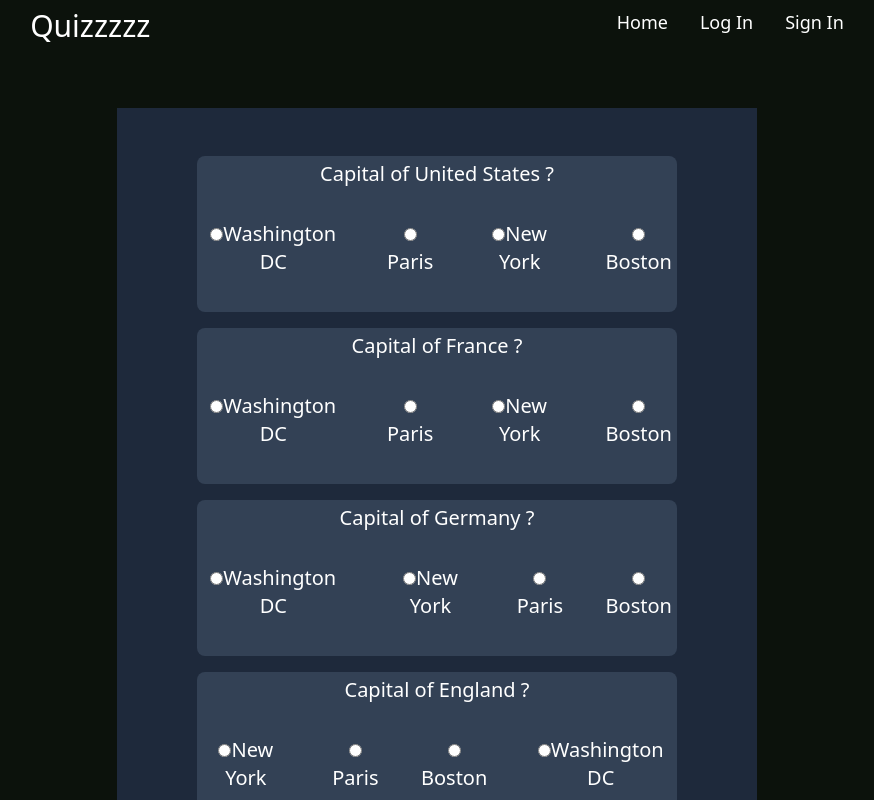
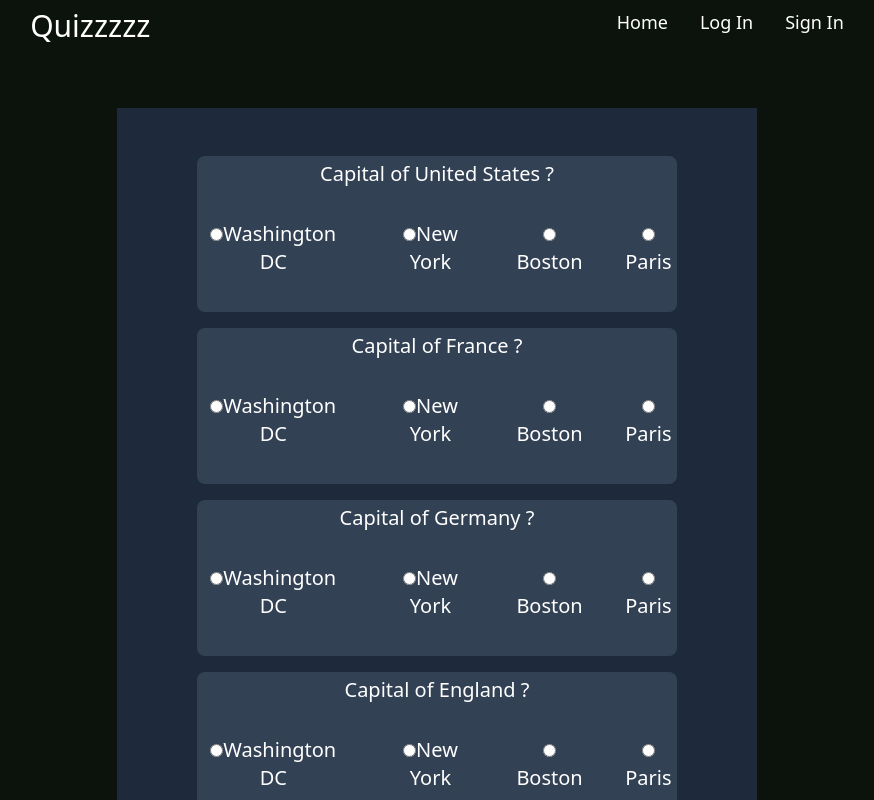
Before and after one commit to LucaLyon1/next-quizz, a Next.js app: page /quiz/trivia in a window 1280 px wide. Shown: the top 800 px of the page, without its empty margins (203-1077 px from the left). Built offline with nearby package versions, Linux system fonts and the light colour scheme.

Commit message:
Broke form into separate client component to use interactivity. Need to fix mapAnswersRandomly

```diff
--- a/app/quiz/trivia/page.tsx
+++ b/app/quiz/trivia/page.tsx
@@ -1,30 +1,32 @@
+import Quiz from "@/components/Quiz";
 import { question, quiz } from "@/types";
 
-const answers: Array<string> = ["Washington DC", "New York", "Boston", "Paris"]
+
+const propositions: Array<string> = ["Washington DC", "New York", "Boston", "Paris"]
 const questions: Array<question> = [
     {
         id: 1,
         title: "Capital of United States ?",
         answer: "Washington DC",
-        answers: answers,
+        answers: propositions,
     },
     {
         id: 2,
         title: "Capital of France ?",
         answer: "Paris",
-        answers: answers,
+        answers: propositions,
     },
     {
         id: 3,
         title: "Capital of Germany ?",
         answer: "Paris",
-        answers: answers,
+        answers: propositions,
     },
     {
         id: 4,
         title: "Capital of England ?",
         answer: "Paris",
-        answers: answers,
+        answers: propositions,
     }
 ]
 
@@ -34,38 +36,13 @@ const triviaQuiz: quiz = {
     title: "Trivia Quiz",
     slug: "trivia-quiz",
     questions: questions,
-    answers: answers,
-}
-
-// Shuffle answers using Fisher-Yates shuffle
-function mapAnswersRandomly(answers: Array<string>): Array<string> {
-    let shuffled: string[] = answers
-    for (let i = answers.length - 1; i > 0; i--) {
-        let j: number = Math.floor(Math.random() * (i + 1));
-        [shuffled[i], shuffled[j]] = [shuffled[j], shuffled[i]];
-    }
-    return shuffled
+    answers: [],
 }
 
 export default function Trivia() {
     return (
         <div className="bg-slate-800 w-1/2 m-auto min-h-1/2 my-16 py-8 text-center text-xl">
-            <form className="w-full">
-                {triviaQuiz.questions.map((q) => (
-                    <div key={q.id} className="bg-slate-700 py-1 my-4 w-3/4 m-auto rounded-lg">
-                        <h2>{q.title}</h2>
-                        <div className="flex flex-row gap-8 justify-center my-8">
-                            {mapAnswersRandomly(q.answers).map((a) => (
-                                <div>
-                                    <input type="radio" id={a} name={q.title} value={a} />
-                                    <label htmlFor={a}>{a}</label>
-                                </div>
-                            ))}
-                        </div>
-                    </div>
-                ))}
-                <input className="bg-green-600 px-4 py-2 rounded-lg hover:bg-green-700 cursor-pointer" type="submit" value="Submit" />
-            </form>
+            <Quiz quiz={triviaQuiz} />
         </div>
     )
 }
--- /dev/null
+++ b/components/Quiz.tsx
@@ -0,0 +1,33 @@
+'use client';
+
+import { mapAnswersRandomly } from "@/lib/functions";
+import { quiz, userAnswer } from "@/types";
+import { useState } from "react";
+
+export default function Quiz(props: { quiz: quiz }) {
+    const quiz = props.quiz
+    const [userAns, setUserAns] = useState<userAnswer[]>([])
+
+
+    const handleAnswer = (e: React.MouseEvent) => {
+        console.log(e)
+    }
+    return (
+        <form className="w-full">
+            {quiz.questions.map((q, i) => (
+                <div key={i} className="bg-slate-700 py-1 my-4 w-3/4 m-auto rounded-lg">
+                    <h2>{q.title}</h2>
+                    <div className="flex flex-row gap-8 justify-center my-8">
+                        {q.answers.map((a, j) => (
+                            <div key={j + (4 * i)}>
+                                <input onClick={handleAnswer} type="radio" id={a} name={q.title} value={a} />
+                                <label htmlFor={a}>{a}</label>
+                            </div>
+                        ))}
+                    </div>
+                </div>
+            ))}
+            <input className="bg-green-600 px-4 py-2 rounded-lg hover:bg-green-700 cursor-pointer" type="submit" value="Submit" />
+        </form>
+    )
+}
--- /dev/null
+++ b/lib/functions.ts
@@ -0,0 +1,9 @@
+// Shuffle answers using Fisher-Yates shuffle
+export function mapAnswersRandomly(answers: Array<string>): Array<string> {
+    let shuffled: string[] = answers
+    for (let i = answers.length - 1; i > 0; i--) {
+        let j: number = Math.floor(Math.random() * (i + 1));
+        [shuffled[i], shuffled[j]] = [shuffled[j], shuffled[i]];
+    }
+    return shuffled
+}
--- a/types.ts
+++ b/types.ts
@@ -12,3 +12,8 @@ export type question = {
     answers: Array<string>,
     answer: string,
 }
+
+export type userAnswer = {
+    question: question,
+    value: string,
+}
```
